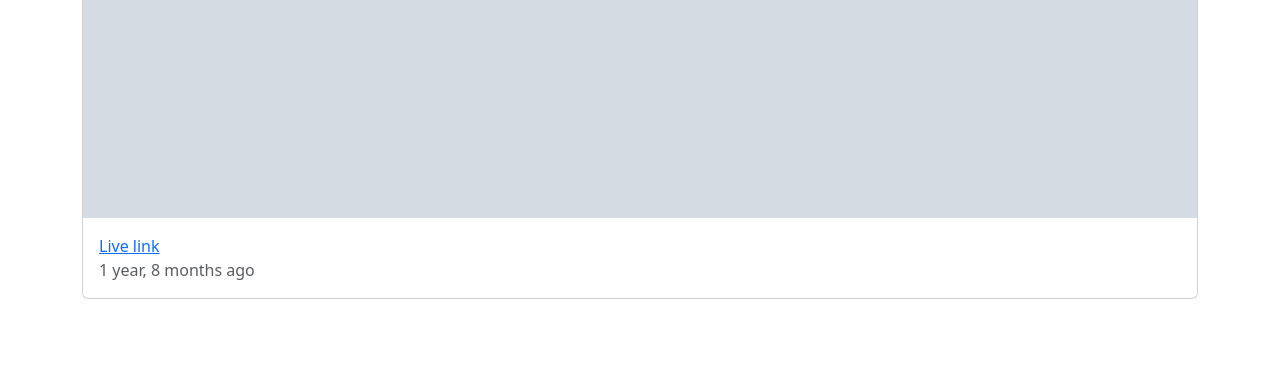
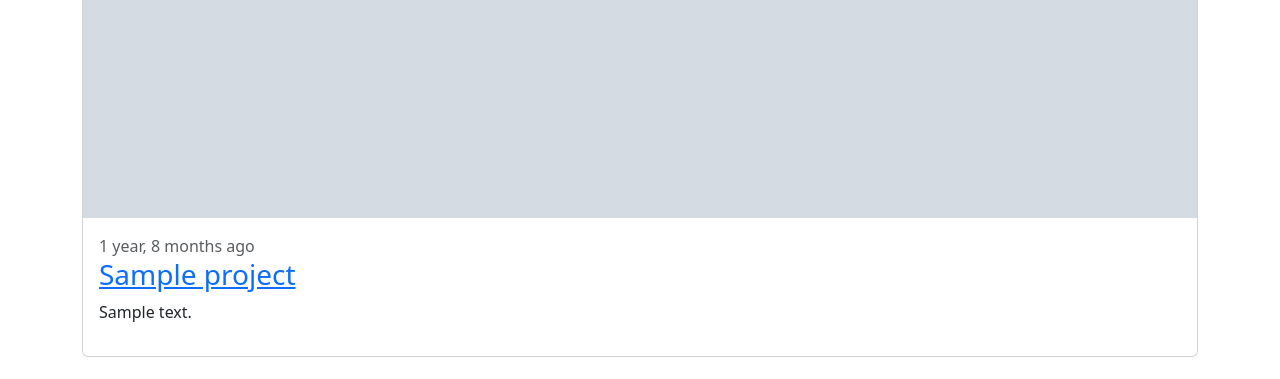
Before and after one commit to samwel-chege/Awwards, a Django app: template awwards/templates/index.html in a window 1280 px wide. Shown: the part 793-1172 px from the top of the page. Run offline with Django 3.2, Linux system fonts and the light colour scheme; tables that the repository leaves empty hold one stand-in row (values such as "Sample post"); the template is opened without the code that fills it: values that come from a table or form of the project are taken from there, most other values are stand-ins (such as "Sample title", 1, 10 or a date in 2020); grey boxes marked "Sample" are stand-in pictures; parts of the project's set-up code (start-up, migrations or seed data) failed here and were passed over; some libraries are stand-ins or nearby versions.

Commit message:
display the project description

```diff
--- a/awwards/templates/index.html
+++ b/awwards/templates/index.html
@@ -24,9 +24,15 @@
             </div>
             <img src="{{project.image.url}} " class="img-responsive" alt="">
             <div class="card-body">
-                    <a href="{{project.link}}">Live link</a>
                     <div class="text-muted">{{project.create_date | timesince }} ago</div>
+                    <div class="card_article">
+                        <article class="card_article">
+                            <h3><a href="{{project.link}}">{{project.title}}</a></h3>
+                            <p>{{project.description}}</p>
+                        </article>
+                    </div>
                 </div>
+
             </div>
             <div class="card-footer" style="padding: 0;">
                 <div class="profile">
```
